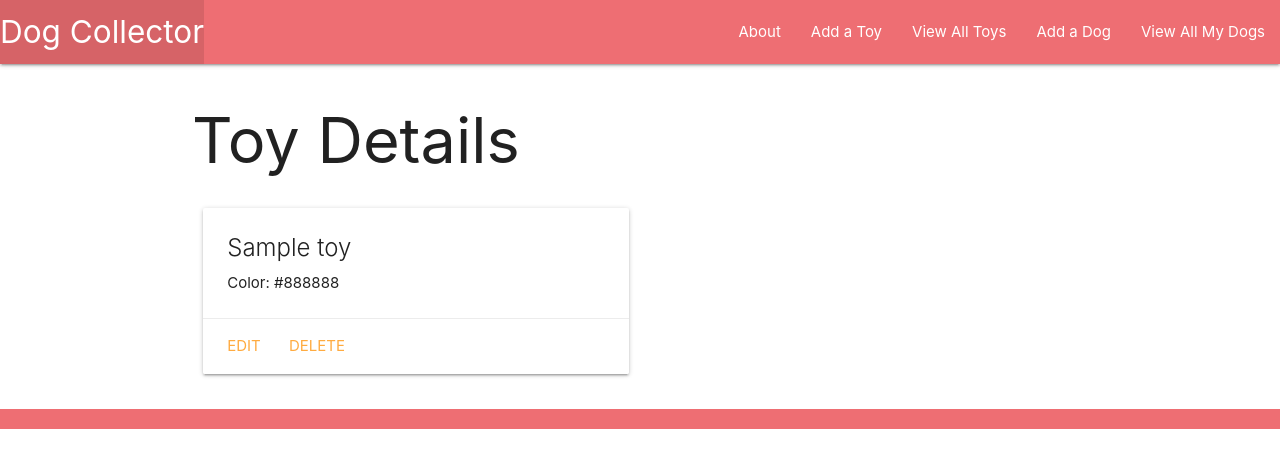
After one commit to CoreySumma/dogcollector, a Django app: page /toys/1/ in a window 1280 px wide. The commit adds this page. Shown: the top 468 px of the page. Run offline with Django 4.2, Linux system fonts and the light colour scheme; tables that the repository leaves empty hold one stand-in row (values such as "Sample post").

Commit message:
MVP for lab

```diff
--- a/main_app/templates/base.html
+++ b/main_app/templates/base.html
@@ -20,6 +20,8 @@
         </ul>
         <ul class="right">
             <li><a href="{% url 'about' %}">About</a></li>
+            <li><a href="{% url 'toys_create' %}">Add a Toy</a></li>
+            <li><a href="{% url 'toys_index' %}">View All Toys</a></li>
             <li><a href="{% url 'dogs_create' %}">Add a Dog</a></li>
             <li><a href="{% url 'index' %}">View All My Dogs</a></li>
         </ul>
--- a/main_app/templates/dogs/detail.html
+++ b/main_app/templates/dogs/detail.html
@@ -29,7 +29,6 @@
       {{ feeding_form.as_p }}
       <input type="submit" class="btn" value="Add Feeding">
     </form>
-    <form method="POST">
     <table class="striped">
       <thead>
         <tr>
@@ -88,9 +87,9 @@
   {% else %}
     <h5>{{dog.name}} Already Has All Toys Available</h5>
   {% endif %}
-</div>
   </div>
 </div>
+
 <script>
   const dateEl = document.getElementById('id_date');
   M.Datepicker.init(dateEl, {
--- /dev/null
+++ b/main_app/templates/main_app/toy_detail.html
@@ -0,0 +1,20 @@
+{% extends 'base.html' %}
+{% block content %}
+
+<h1>Toy Details</h1>
+
+<div class="row">
+  <div class="col s6 col-offset-3">
+    <div class="card">
+      <div class="card-content">
+        <span class="card-title">{{ toy.name }}</span>
+        <p>Color: {{ toy.color }}</p>
+      </div>
+      <div class="card-action">
+        <a href="{% url 'toys_update' toy.id %}">Edit</a>
+        <a href="{% url 'toys_delete' toy.id %}">Delete</a>
+      </div>
+    </div>
+  </div>
+</div>
+{% endblock %}
```
Also changed, not shown: main_app/templates/main_app/toy_form.html (added, +19 -0 lines), main_app/templates/main_app/toy_list.html (added, +17 -0 lines).
